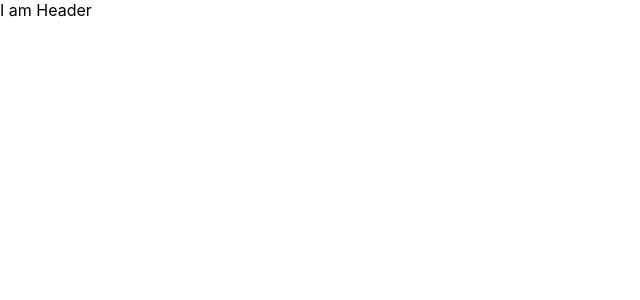
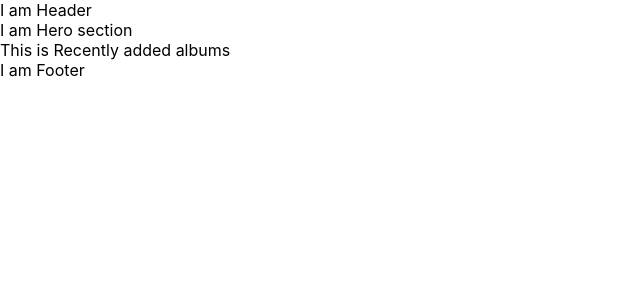
Before and after one commit to eprikhodko/music-box, a React (Create React App) app: page / in a window 1280 px wide. Shown: the top 300 px of the page, without its empty margins (0-640 px from the left). Built offline with nearby package versions, Linux system fonts and the light colour scheme.

Commit message:
Create Hero, RecentlyAddedAlbums, Footer components

```diff
--- /dev/null
+++ b/src/components/Footer.js
@@ -0,0 +1,5 @@
+function Footer() {
+  return <div>I am Footer</div>
+}
+
+export default Footer
--- /dev/null
+++ b/src/components/Hero.js
@@ -0,0 +1,5 @@
+function Hero() {
+  return <div>I am Hero section</div>
+}
+
+export default Hero
--- /dev/null
+++ b/src/components/RecentlyAddedAlbums.js
@@ -0,0 +1,5 @@
+function RecentlyAddedAlbums() {
+  return <div>This is Recently added albums</div>
+}
+
+export default RecentlyAddedAlbums
--- a/src/pages/home.js
+++ b/src/pages/home.js
@@ -1,9 +1,15 @@
 import Header from "../components/Header"
+import Hero from "../components/Hero"
+import RecentlyAddedAlbums from "../components/RecentlyAddedAlbums"
+import Footer from "../components/Footer"
 
 function Home() {
   return (
     <div>
       <Header />
+      <Hero />
+      <RecentlyAddedAlbums />
+      <Footer />
     </div>
   )
 }
```
